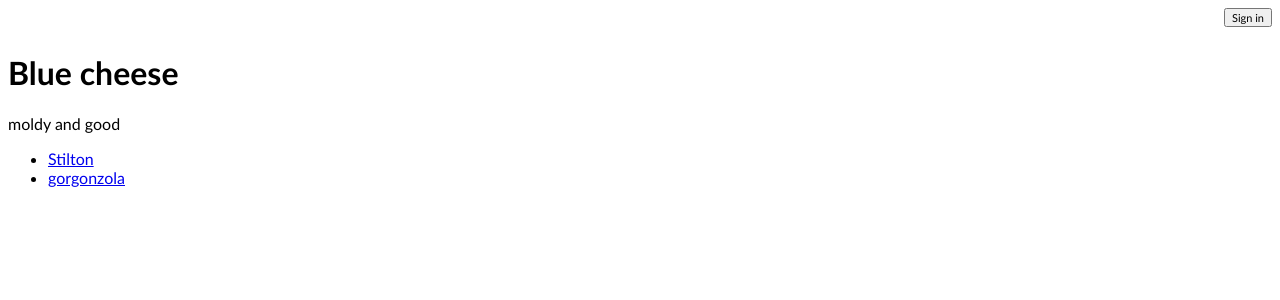
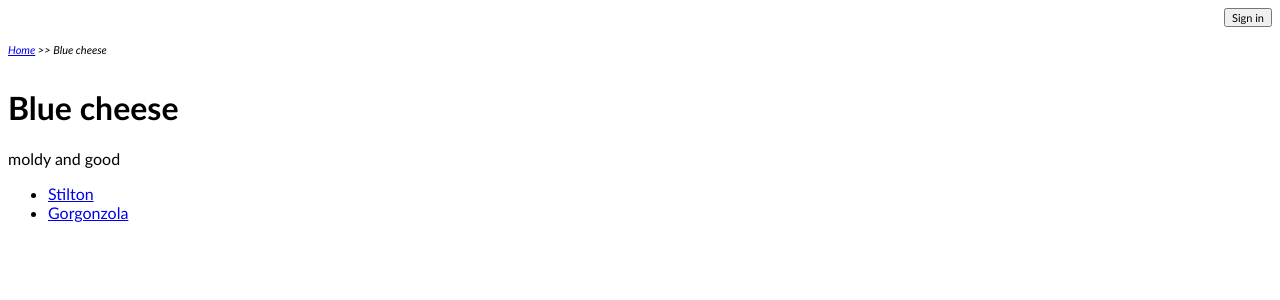
Before and after one commit to messrobd/ItemCatalog-FullStack-ud088-ud330, a Flask app: page /catalog/type/1 in a window 1280 px wide. Shown: the top 300 px of the page. Run offline with Flask 2, Linux system fonts and the light colour scheme; data comes from the database, SQL or seed files in the repository.

Commit message:
Feat: Add breadcrumb navigation
Add (home-grown) breadcrumb navigation

```diff
--- a/static/styles.css
+++ b/static/styles.css
@@ -56,3 +56,7 @@ img.cheese-image {
 .cheese-place {
   flex: 0 0 auto;
 }
+.breadcrumb {
+  font-size: 11px;
+  font-style: italic;
+}
--- a/templates/catalog.html
+++ b/templates/catalog.html
@@ -7,6 +7,9 @@
   </head>
   <body>
     {% include 'partials/signin_status.html' %}
+    <div class="breadcrumb">
+      <p>Home</p>
+    </div>
     <div class="heading">
       <h1>Cheeses</h1>
       {% if user_name %}
--- a/templates/cheese.html
+++ b/templates/cheese.html
@@ -7,6 +7,9 @@
   </head>
   <body>
     {% include 'partials/signin_status.html' %}
+    <div class="breadcrumb">
+      <p><a href="{{ url_for('get_index') }}">Home</a> >> <a href="{{ url_for('get_cheeses', type_id=cheese.type_id) }}">Cheeses</a> >> {{ cheese.name }}</p>
+    </div>
     <div class="cheese">
       <div class="heading">
         <h1>{{ cheese.name }}</h1>
--- a/templates/cheeses.html
+++ b/templates/cheeses.html
@@ -7,6 +7,9 @@
   </head>
   <body>
     {% include 'partials/signin_status.html' %}
+    <div class="breadcrumb">
+      <p><a href="{{ url_for('get_index') }}">Home</a> >> {{ type.name }}</p>
+    </div>
     <div class="heading">
       <h1>{{ type.name }}</h1>
       {% if user_name %}
```
Also changed, not shown: cheese.db.
